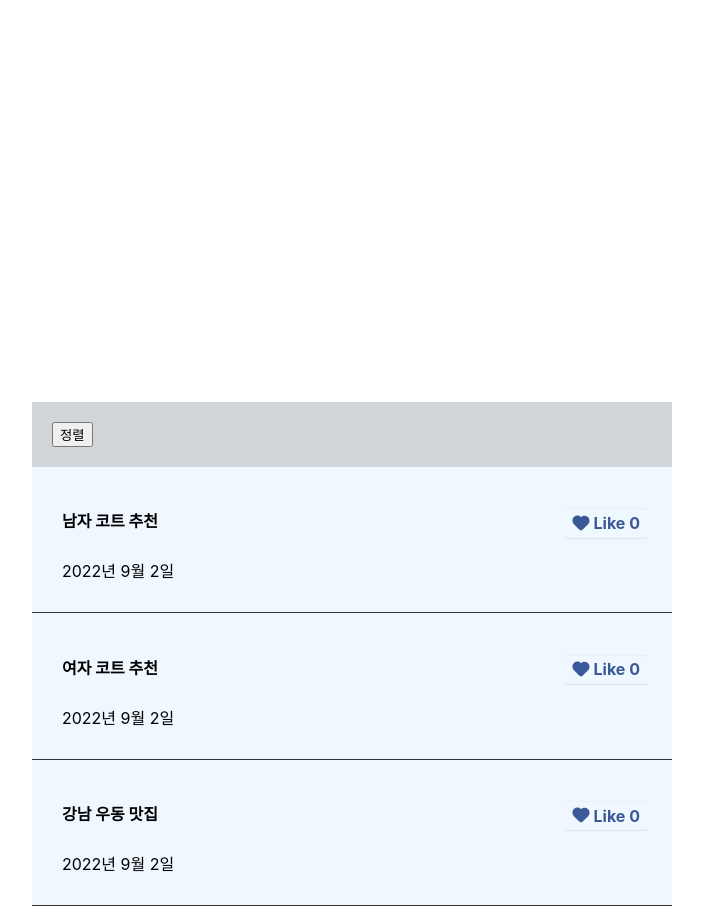
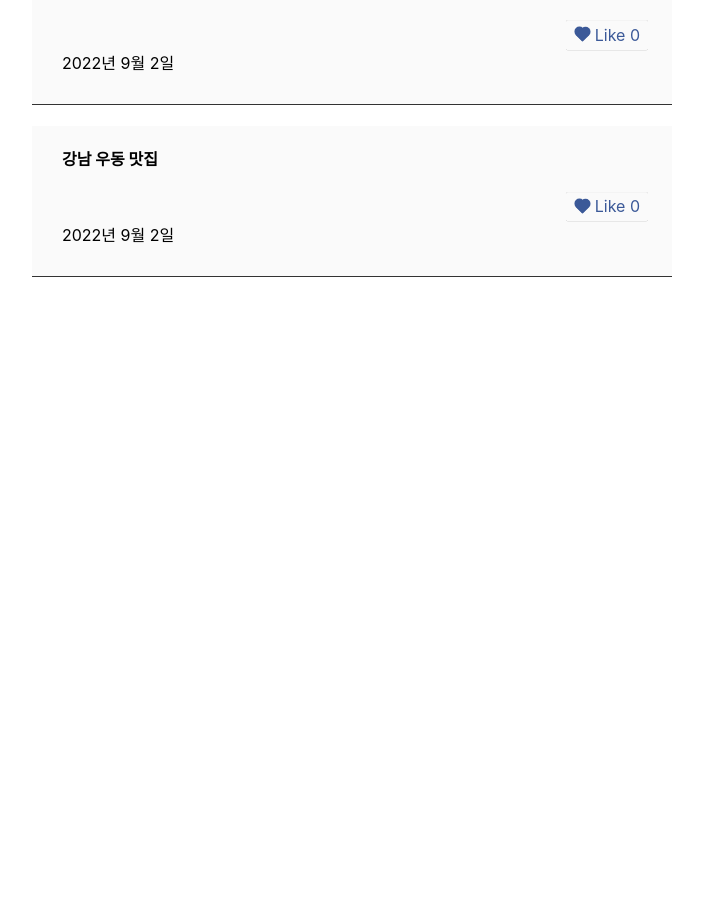
Before and after one commit to Sunghoman/React-Std, a React (Create React App) app in the folder sungho/: page / in a window 1280 px wide. Shown: the part 260-1182 px from the top of the page, without its empty margins (288-991 px from the left). After the commit the page ends 800 px from the top, so only its background shows below. Built offline with nearby package versions, Linux system fonts and the light colour scheme.

Commit message:
상세 모달창 완성!

```diff
--- a/sungho/src/App.css
+++ b/sungho/src/App.css
@@ -101,7 +101,7 @@ div {
 }
 
 .postList {
-  background: aliceblue;
+  background: rgb(250, 250, 250);
   width: 50%;
   margin: auto;
 }
@@ -109,11 +109,6 @@ div {
 .postList h4{
   padding-left: 30px;
   padding-top: 20px;
-  margin-bottom: -20px;
-}
-
-.postList {
-  margin-top: 50%;
 }
 
 .postList p {
@@ -168,3 +163,27 @@ div {
 .postLike:focus:before, .postLike:focus:after {
   background-color:#fff
 }
+
+.modal {
+  padding: 20px;
+  width: 45%;
+  margin: auto;
+  background: #333;
+  color: #fff;
+  text-align: left;
+  border-radius: 25px;
+  transition: all 0.5s;
+}
+
+
+.modal > .close {
+  float: right;
+  color: #FFF;
+  transition: color .3s;
+  font-size: 1.3em;
+  line-height: 1.5;
+  font-weight: 300;
+  cursor: pointer;
+  -webkit-user-select: none;
+  user-select: none;
+}
--- a/sungho/src/App.js
+++ b/sungho/src/App.js
@@ -6,7 +6,9 @@ import { useState } from 'react';
 function App() {
 
   let [post, setPost] = useState(["남자 코트 추천", "여자 코트 추천", "강남 우동 맛집"]);
-  let [like, setLike] = useState(0)
+  let [like, setLike] = useState([0,0,0]);
+  let [modal, setModal] = useState(false);
+  let [title, setTitle] = useState(0);
 
   return (
     <div className="App">
@@ -25,36 +27,42 @@ function App() {
         </div>
       </div>
 
-      <div className="postList">
-        <div className='postMenu'>
-          <button onClick={ () => {
-            let copy = [...post];
-            copy.sort();
-            setPost(copy)
-          }}>정렬</button>
-        </div>
-        <h4>{post[0]}
-          <div className='postLike'>
-            <span onClick={ () => {setLike( like + 1)} }>Like</span> {like}
-          </div>
-        </h4>
-        <p>2022년 9월 2일</p>
-        <h4>{post[1]}
-          <div className='postLike'>
-            <span onClick={ () => {setLike( like + 1)} }>Like</span> {like}
-          </div>
-        </h4>
-        <p>2022년 9월 2일</p>
-        <h4>{post[2]}
-          <div className='postLike'>
-            <span onClick={ () => {setLike( like + 1)} }>Like</span> {like}
-          </div>
-        </h4>
-        <p>2022년 9월 2일</p>
-      </div>
+      {
+        post.map(function(post, i){
+          return (
+            <div className="postList" key={i}>
+              <h4 onClick={ () => {setModal(true), setTitle(i)}}>{ post }</h4>
+                <div className='postLike' onClick={ () => {
+                      let likeCnt = [...like];
+                      likeCnt[i]++;
+                      setLike(likeCnt);
+                    }
+                  }>
+                  <span>Like</span> {like[i]}
+                </div>
+              <p>2022년 9월 2일</p>
+            </div>
+          )
+        })
+      }
+
+      {
+        modal == true ? <Modal post={post} title={title}/> : null
+      }
 
     </div>
   );
 }
 
+function Modal(props) {
+  return(
+    <div className='modal'>
+      <a class="close" onClick={ () => {setModal(false)}}>&times;</a>
+      <h4>{ props.post[props.title] }</h4>
+      <p>Date</p>
+      <p>content</p>
+    </div>
+  )
+}
+
 export default App;
```
